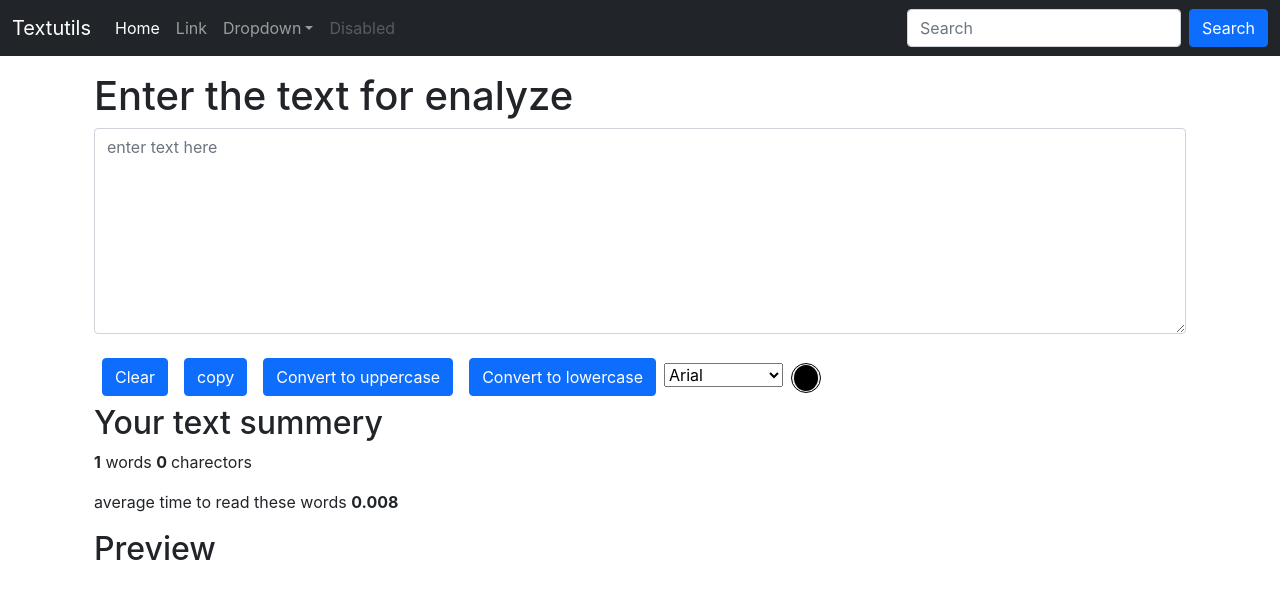
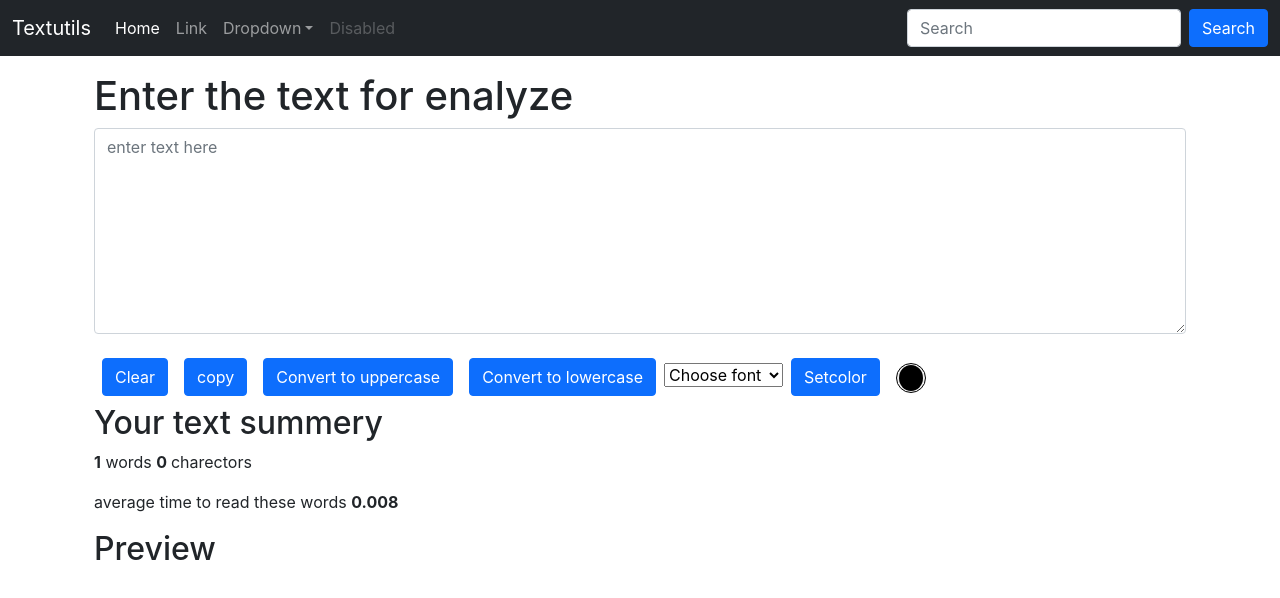
Before and after one commit to sachinmaurya96/Textutils, a React (Create React App) app: page / in a window 1280 px wide. Shown: the top 598 px of the page. Built offline with nearby package versions, Linux system fonts and the light colour scheme; a web font is replaced by a local one.

Commit message:
fix some bug

```diff
--- a/src/components/Main.jsx
+++ b/src/components/Main.jsx
@@ -38,13 +38,15 @@ function Main(props) {
     copytext.style.fontFamily = output;
     preview.style.fontFamily = output;
   };
-
-  const textcolour = (e) => {
-    setcolour(e.target.value);
+  const handlecolor = () => {
     let copytext = document.getElementById("exampleFormControlTextarea1");
     let preview = document.getElementById("preview");
     copytext.style.color = colour;
     preview.style.color = colour;
+  }
+  const textcolour = (e) => {
+    setcolour(e.target.value);
+
   };
 
   return (
@@ -82,6 +84,7 @@ function Main(props) {
           onChange={handleoption}
           title="fontfamily"
         >
+           <option selected disabled>Choose font</option>
           <option value="Arial">Arial</option>
           <option value="Helvetica">Helvetica</option>
           <option value="Verdana">Verdana</option>
@@ -96,6 +99,9 @@ function Main(props) {
           <option value="Pacifico">Pacifico</option>
           <option value="Fredoka One">Fredoka One</option>
         </select>
+        <button className="btn btn-primary m-2 " onClick={handlecolor}>
+          Setcolor
+        </button>
         <span className="m-2" title="textcolor">
           <input
             type="color"
```
